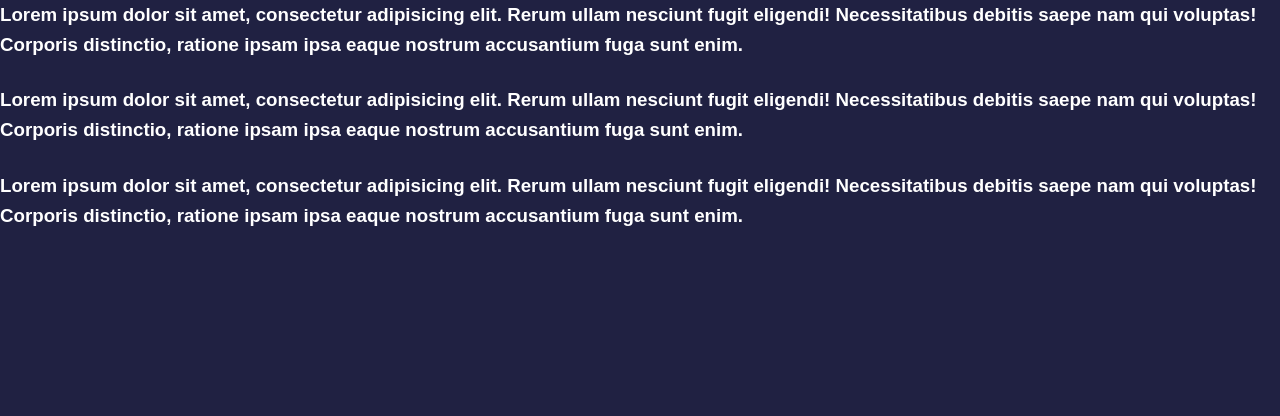
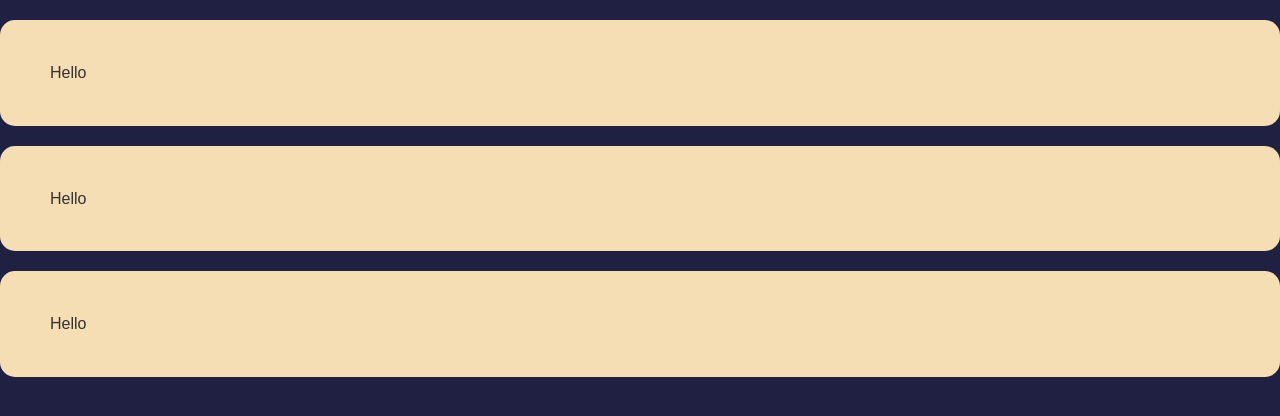
Before and after one commit to Almabali/svelte-101-feedback-app, a Svelte app: page / in a window 1280 px wide. Shown: the top 416 px of the page. Built offline with nearby package versions, Linux system fonts and the light colour scheme.

Commit message:
feat(card): display cards and list item scaffold

```diff
--- a/src/components/FeedbackItem.svelte
+++ b/src/components/FeedbackItem.svelte
@@ -0,0 +1,11 @@
+<script lang="ts">
+import type { IFeedback } from "../models/feedbacks";
+import Card from "./ui/Card.svelte"
+
+    export let feedback: IFeedback
+</script>
+
+
+<Card>
+    Hello
+</Card>
--- a/src/components/FeedbackList.svelte
+++ b/src/components/FeedbackList.svelte
@@ -1,10 +1,10 @@
 <script lang="ts">
     import type { IFeedback } from "../models/feedbacks";
+import FeedbackItem from "./FeedbackItem.svelte";
 
     export let feedbacks: Array<IFeedback> = [];
 </script>
 
-{#each feedbacks as fb (fb.id)}
-    <h3>{fb.text}</h3>
-    <br>
+{#each feedbacks as feedback (feedback.id)}
+    <FeedbackItem {feedback}></FeedbackItem>
 {/each}
--- /dev/null
+++ b/src/components/ui/Card.svelte
@@ -0,0 +1,14 @@
+<div class="card">
+    <slot></slot>
+</div>
+
+<style>
+    .card {
+        background-color: wheat;
+        color: #333;
+        border-radius: 15px;
+        padding: 40px 50px;
+        margin: 20px 0;
+        position: relative;
+    }
+</style>
```
